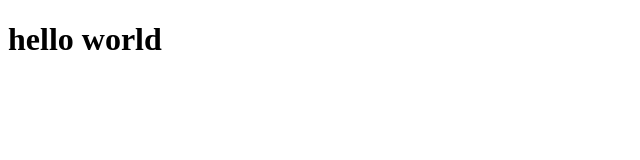
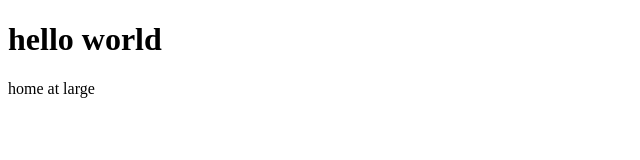
Before and after one commit to efelivet/Trend, a plain HTML site: page index.html in a window 1280 px wide. Shown: the whole page, without its empty margins (0-640 px from the left). Drawn offline with Linux system fonts and the light colour scheme.

Commit message:
second commit

```diff
--- a/index.html
+++ b/index.html
@@ -8,5 +8,6 @@
 </head>
 <body>
     <h1>hello world</h1>
+    <p>home at large</p>
 </body>
 </html>
```
